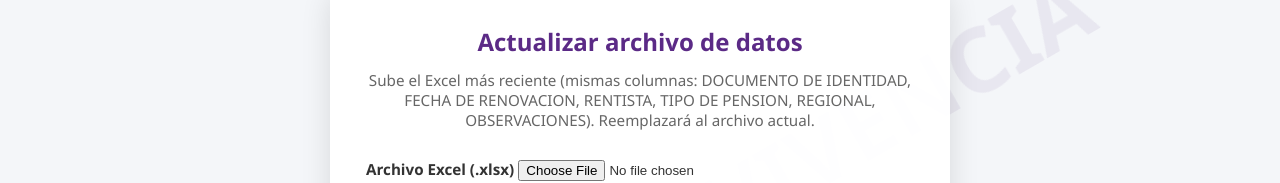
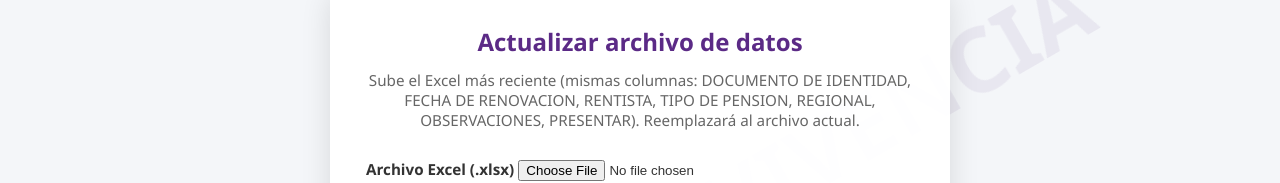
Before and after one commit to fv1263656-glitch/Control_Vivencia, a website: page public/admin.html in a window 1280 px wide. Shown: the part 147-330 px from the top of the page. Drawn offline with Linux system fonts and the light colour scheme.

Commit message:
Update admin.html
Signed-off-by: fv1263656-glitch <fv1263656@gmail.com>

```diff
--- a/public/admin.html
+++ b/public/admin.html
@@ -17,7 +17,7 @@
     <h2>Actualizar archivo de datos</h2>
     <p class="subtitulo">
       Sube el Excel más reciente (mismas columnas: DOCUMENTO DE IDENTIDAD,
-      FECHA DE RENOVACION, RENTISTA, TIPO DE PENSION, REGIONAL, OBSERVACIONES).
+      FECHA DE RENOVACION, RENTISTA, TIPO DE PENSION, REGIONAL, OBSERVACIONES, PRESENTAR).
       Reemplazará al archivo actual.
     </p>
 
```
